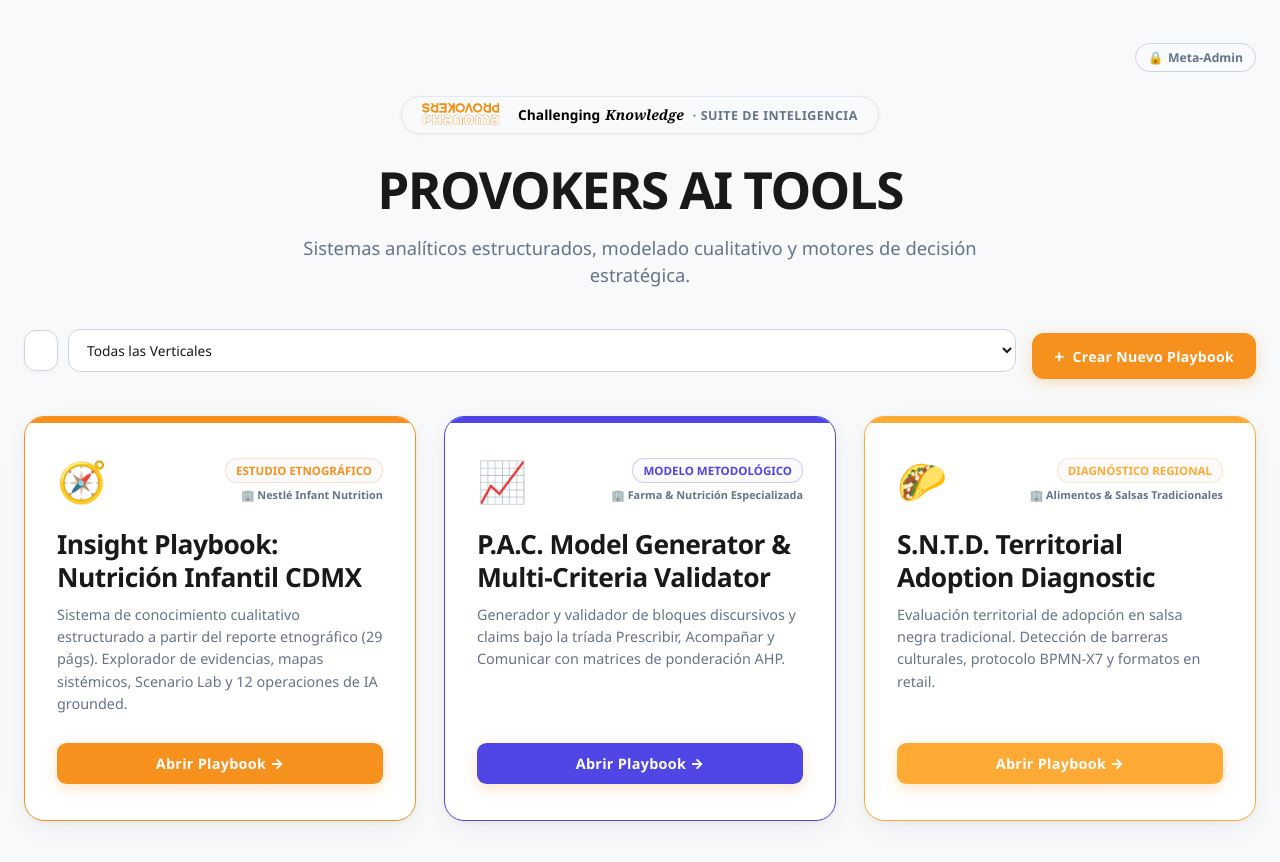
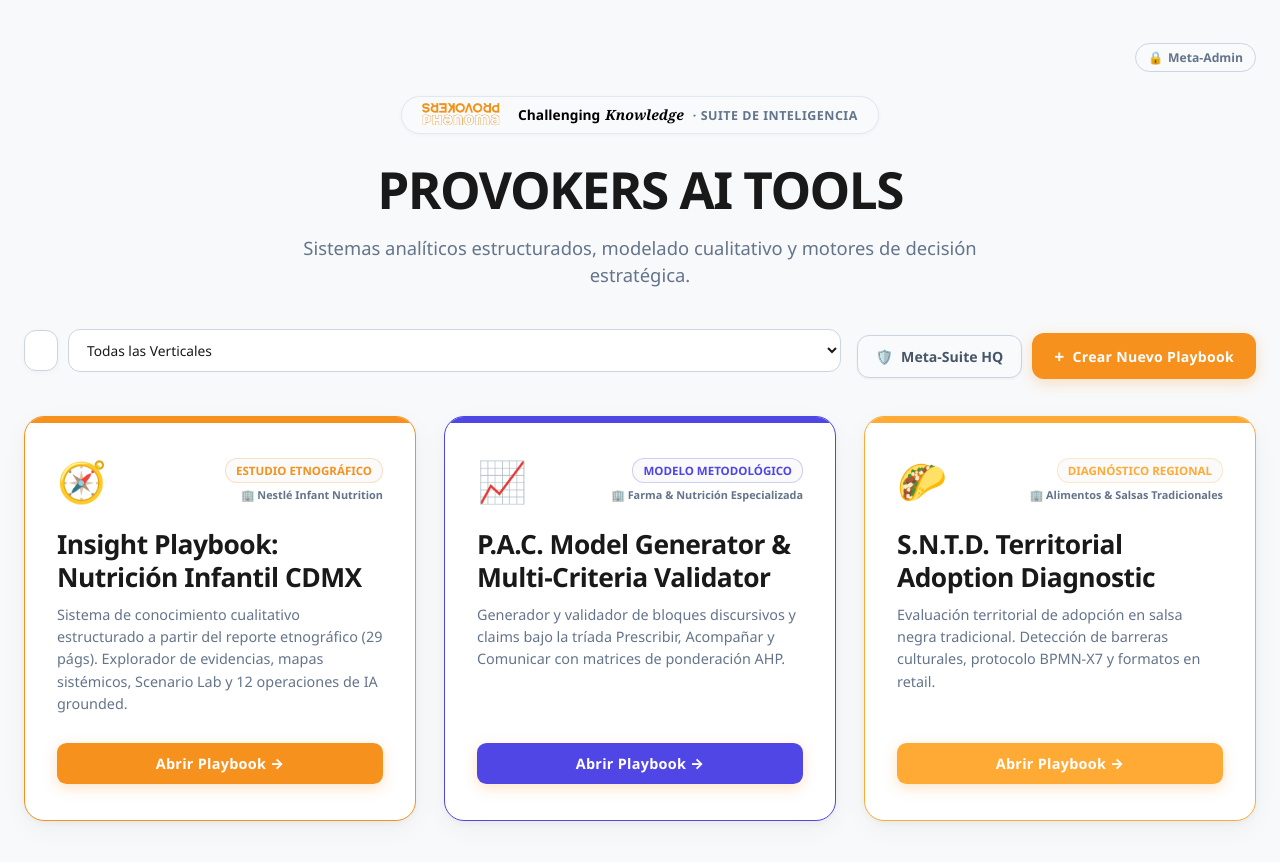
Before and after one commit to turueno/tools-pvks-ai, a React (Vite) app: page / in a window 1280 px wide. Built offline with nearby package versions, Linux system fonts and the light colour scheme.

Commit message:
Implement Phase 3: Meta-Suite HQ Government & Tokenized Client Access Guard

```diff
--- a/src/App.jsx
+++ b/src/App.jsx
@@ -13,6 +13,7 @@
 import MetaSuiteHQView from './components/admin/MetaSuiteHQView.jsx';
 import RestrictedAccessScreen from './components/shared/RestrictedAccessScreen.jsx';
 import { useAccessGuard } from './context/AccessGuardContext.jsx';
+import { useSuiteDictionary } from './context/useSuiteDictionary.js';
 import {
   getSuitePlaybooks,
   saveSuitePlaybooks,
@@ -23,6 +24,7 @@
 
 function App() {
   const guard = useAccessGuard();
+  const { isMetaAdmin, openAuthModal } = useSuiteDictionary();
 
   // El punto de entrada central de la aplicación es la carátula de la Suite ('portal')
   // Si entra un cliente con token restrictivo, dirigirlo directamente a su Playbook asignado
@@ -272,6 +274,36 @@
               </select>
             </div>
 
+            <div style={{ display: 'flex', alignItems: 'center', gap: '10px' }}>
+              <button
+                onClick={() => {
+                  if (isMetaAdmin) {
+                    setView('meta-hq');
+                    window.scrollTo({ top: 0, behavior: 'smooth' });
+                  } else {
+                    openAuthModal();
+                  }
+                }}
+                style={{
+                  fontSize: '0.88rem',
+                  padding: '11px 18px',
+                  fontWeight: 800,
+                  display: 'inline-flex',
+                  alignItems: 'center',
+                  gap: '8px',
+                  borderRadius: '12px',
+                  backgroundColor: isMetaAdmin ? '#0F172A' : '#F8FAFC',
+                  color: isMetaAdmin ? '#FFFFFF' : '#475569',
+                  border: isMetaAdmin ? 'none' : '1.5px solid #CBD5E1',
+                  cursor: 'pointer',
+                  boxShadow: isMetaAdmin ? '0 4px 12px rgba(15, 23, 42, 0.2)' : '0 1px 3px rgba(0,0,0,0.05)',
+                  transition: 'all 0.15s ease'
+                }}
+                title={isMetaAdmin ? 'Abrir Panel Central de Gobierno y Tokens' : 'Ingresar clave maestra para ver el Centro de Supervisión'}
+              >
+                <span>🛡️</span> {isMetaAdmin ? 'Supervisión & Accesos (HQ)' : 'Meta-Suite HQ'}
+              </button>
+
               <button
                 onClick={() => setIsNewPlaybookModalOpen(true)}
                 className="primary-button"
@@ -288,6 +320,7 @@
               >
                 <span style={{ fontSize: '1.1rem' }}>+</span> Crear Nuevo Playbook
               </button>
+            </div>
           </div>
 
           {/* Galería Central de Playbooks de la Suite */}
--- a/src/playbook/PlaybookApp.jsx
+++ b/src/playbook/PlaybookApp.jsx
@@ -22,6 +22,7 @@
 import { mapEntityToScenario } from './engine/scenarioBridge.js';
 import { mapEntityToAIOperation } from './engine/aiBridge.js';
 import { usePlaybookData } from './context/usePlaybookData.js';
+import { useAccessGuard } from '../context/AccessGuardContext.jsx';
 
 export default function PlaybookApp({ onBackToPortal }) {
   return (
@@ -43,6 +44,7 @@
   const [incomingAIEntity, setIncomingAIEntity] = useState(null);
   const [incomingOppDraft, setIncomingOppDraft] = useState(null);
   const { data } = usePlaybookData();
+  const guard = useAccessGuard();
 
   const handleInspectEntity = (entity) => {
     setInspectedEntity(entity);
@@ -123,6 +125,34 @@
           </div>
         </div>
       </div>
+
+      {/* Banner de Consulta Restringida y Marca de Agua para Clientes */}
+      {guard.isRestricted && (
+        <div
+          style={{
+            backgroundColor: '#0F172A',
+            color: '#F8FAFC',
+            padding: '7px 20px',
+            fontSize: '0.76rem',
+            fontWeight: 700,
+            display: 'flex',
+            alignItems: 'center',
+            justifyContent: 'space-between',
+            borderBottom: '1px solid rgba(255,255,255,0.12)',
+            zIndex: 950,
+            position: 'relative'
+          }}
+        >
+          <div style={{ display: 'flex', alignItems: 'center', gap: '8px' }}>
+            <span style={{ fontSize: '0.85rem' }}>🛡️</span>
+            <span>{guard.watermarkText || 'MODO CONSULTA PRIVADA · PROVOKERS CONFIDENCIAL'}</span>
+          </div>
+          <div style={{ fontSize: '0.72rem', color: '#94A3B8', display: 'flex', gap: '12px' }}>
+            <span>Rol: <strong style={{ color: '#F1F5F9' }}>{guard.role === 'reviewer' ? 'Revisor (Exportación Habilitada)' : 'Solo Lectura'}</strong></span>
+            <span>Acceso Tokenizado</span>
+          </div>
+        </div>
+      )}
 
       {/* Global Navigation Bar */}
       <Navbar
--- a/src/playbook/components/Navbar.jsx
+++ b/src/playbook/components/Navbar.jsx
@@ -36,7 +36,7 @@
     { id: 'opportunities', dictKey: 'navbar.tabs.opportunities', label: 'Opportunity Builder', icon: 'opportunity' },
     { id: 'matrix', dictKey: 'navbar.tabs.matrix', label: 'Matriz 3 Marcas', icon: 'matrix' },
     { id: 'ai', dictKey: 'navbar.tabs.ai', label: 'Asistente IA', icon: 'ai', special: true },
-    { id: 'admin', dictKey: 'navbar.tabs.admin', label: 'Admin (CMS)', icon: 'settings', adminBadge: true }
+    ...(!guard.isRestricted ? [{ id: 'admin', dictKey: 'navbar.tabs.admin', label: 'Admin (CMS)', icon: 'settings', adminBadge: true }] : [])
   ];
 
   return (
```
Lines whose indentation alone changed are shown as unchanged.
